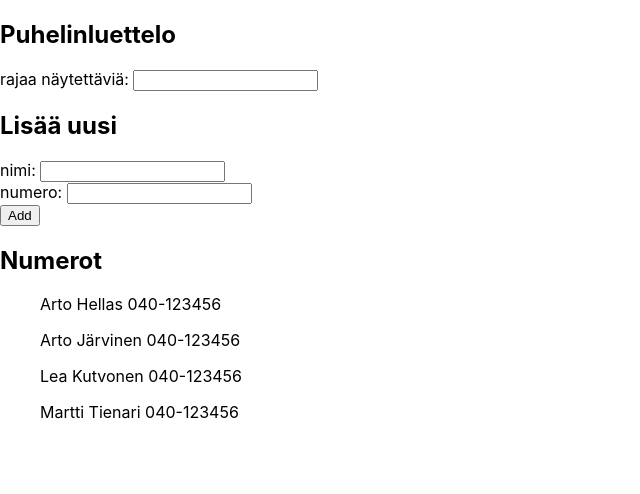
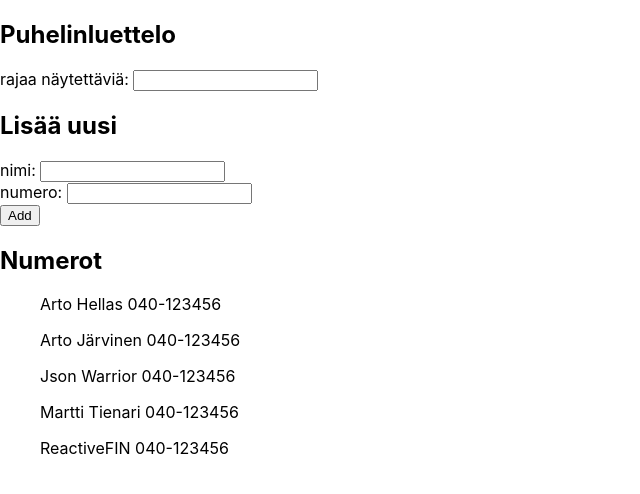
Before and after one commit to AratioD/week2, a React (Create React App) app in the folder pbook/: page / in a window 1280 px wide. Shown: the top 494 px of the page, without its empty margins (0-640 px from the left). Built offline with nearby package versions, Linux system fonts and the light colour scheme; data requests are answered from the project's data file.

Commit message:
2.11 ready

```diff
--- /dev/null
+++ b/pbook/db.json
@@ -0,0 +1,29 @@
+{
+    "persons": [
+        {
+            "name": "Arto Hellas",
+            "number": "040-123456",
+            "id": 1
+        },
+        {
+            "name": "Martti Tienari",
+            "number": "040-123456",
+            "id": 2
+        },
+        {
+            "name": "Arto Järvinen",
+            "number": "040-123456",
+            "id": 3
+        },
+        {
+            "name": "Json Warrior",
+            "number": "040-123456",
+            "id": 4
+        },
+        {
+            "name": "ReactiveFIN",
+            "number": "040-123456",
+            "id": 5
+        }
+    ]
+}
--- a/pbook/src/App.js
+++ b/pbook/src/App.js
@@ -1,4 +1,5 @@
 import React from 'react';
+import axios from 'axios'
 import AddNamesAndNumbers from './components/AddNamesAndNumbers'
 import PrintNamesAndNumbers from './components/PrintNamesAndNumbers'
 import SearchPhoneBook from './components/SearchPhoneBook'
@@ -8,15 +9,26 @@
     super(props)
     this.state = {
       persons: [
-        { name: 'Arto Hellas', number: '040-123456', id: 1 },
-        { name: 'Martti Tienari', number: '040-123456', id: 2 },
-        { name: 'Arto Järvinen', number: '040-123456', id: 3 },
-        { name: 'Lea Kutvonen', number: '040-123456', id: 4 }
+        // { name: 'Arto Hellas', number: '040-123456', id: 1 },
+        // { name: 'Martti Tienari', number: '040-123456', id: 2 },
+        // { name: 'Arto Järvinen', number: '040-123456', id: 3 },
+        // { name: 'Lea Kutvonen', number: '040-123456', id: 4 }
       ],
       newName: '',
       newNumber: '',
       findValue: ''
     }
+    console.log('constructor')
+  }
+
+  componentDidMount() {
+    console.log('did mount')
+    axios
+      .get('http://localhost:3001/persons')
+      .then(response => {
+        console.log('promise fulfilled')
+        this.setState({ persons: response.data })
+      })
   }
 
   handleNameChange = (event) => {
@@ -37,6 +49,7 @@
   addNote = (event) => {
     event.preventDefault()
 
+    console.log("listan pituus", this.state.persons.length)
     const noteObject = {
       name: this.state.newName,
       number: this.state.newNumber,
@@ -58,6 +71,7 @@
   }
 
   render() {
+    console.log('render')
     return (
       <div>
         <h2>Puhelinluettelo</h2>
@@ -78,7 +92,6 @@
           persons={this.state.persons}
           findValue={this.state.findValue}
         />
-
       </div>
     )
   }
```
Also changed, not shown: pbook/package.json (+6 -3 lines), pbook/src/index.js (+9 -4 lines), 1 other file (tests, documents, lock files or other folders).
